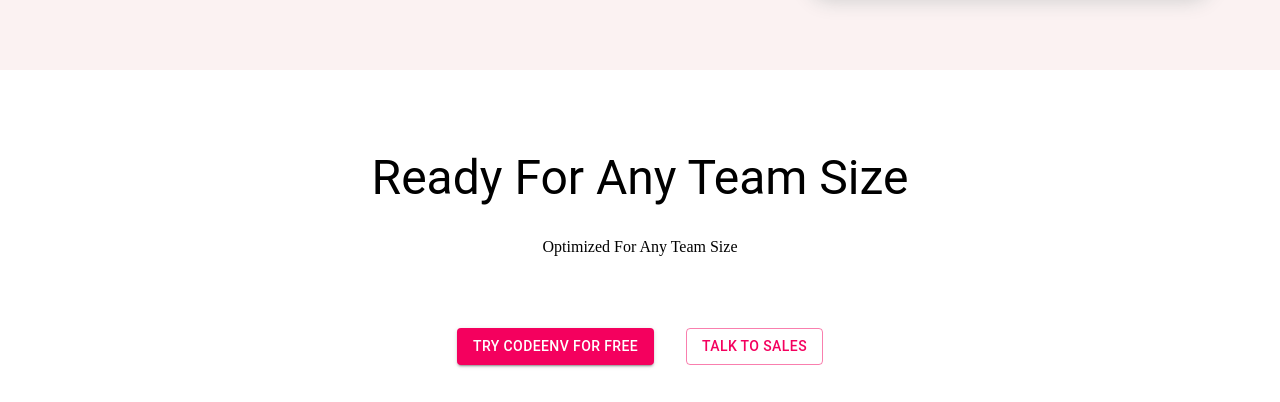
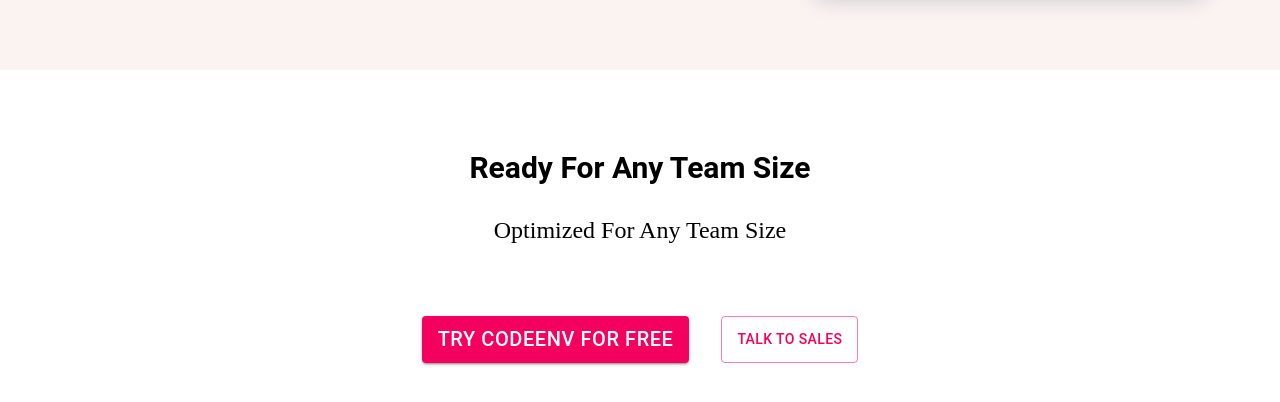
Before and after one commit to donghun-k/keep-learning, a React (Create React App) app: page / in a window 1280 px wide. Shown: the part 2174-2576 px from the top of the page. Built offline with nearby package versions, Linux system fonts and the light colour scheme.

Commit message:
저장소 통합

```diff
--- a/src/components/footer/Footer.jsx
+++ b/src/components/footer/Footer.jsx
@@ -4,14 +4,28 @@
 const Footer = () => {
   return (
     <Box display='flex' flexDirection='column'>
-      <Typography variant='h3' paddingTop={10} textAlign='center'>
+      <Typography
+        fontWeight='bold'
+        fontSize={{ lg: 30, md: 24, sm: 18, xs: 14 }}
+        variant='h3'
+        paddingTop={10}
+        textAlign='center'
+      >
         Ready For Any Team Size
       </Typography>
-      <Typography variant='div' textAlign='center' padding={4}>
+      <Typography
+        fontSize={{ lg: 24, md: 20, sm: 16 }}
+        variant='div'
+        textAlign='center'
+        padding={4}
+      >
         Optimized For Any Team Size
       </Typography>
       <Box display='flex' margin='auto' justifyContent='center' padding={5}>
-        <Button sx={{ mr: 2 }} variant='contained'>
+        <Button
+          sx={{ mr: 2, fontSize: { lg: 20, md: 17, sm: 12, xs: 8 } }}
+          variant='contained'
+        >
           Try CodeEnv For Free
         </Button>
         <Button sx={{ ml: 2 }} variant='outlined'>
```
